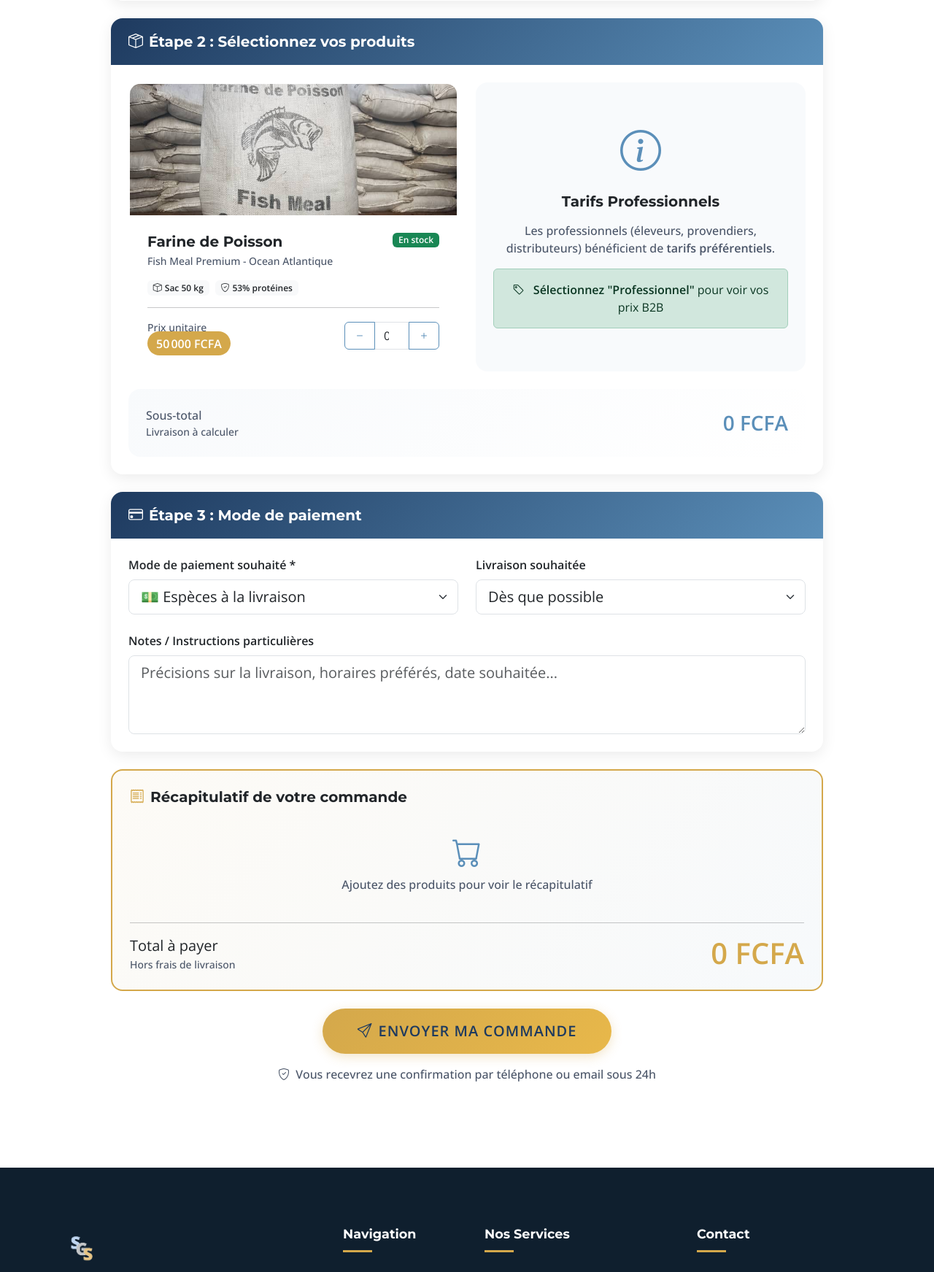
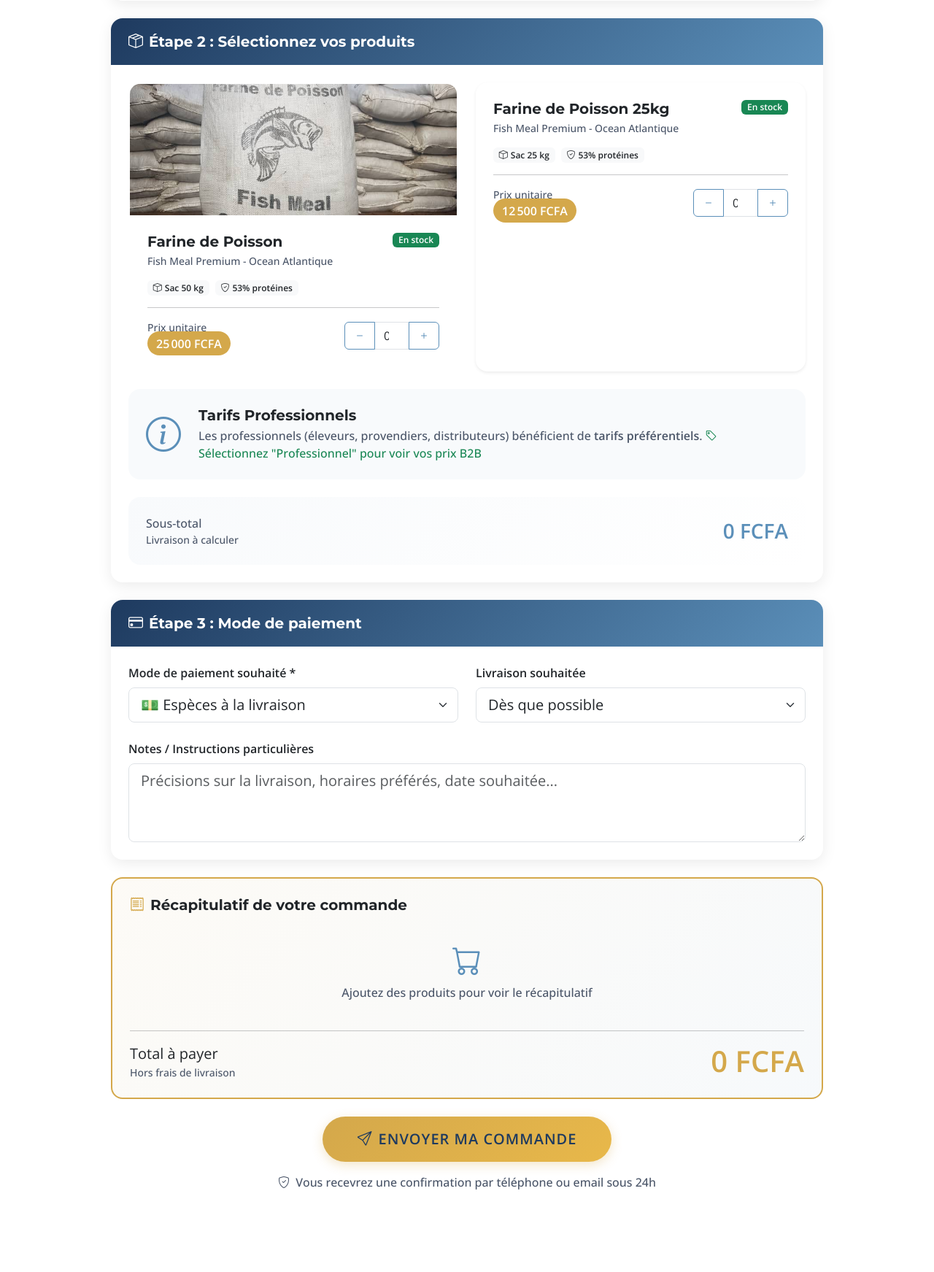
Before and after one commit to zrobla/serviac-waas, a Django app: template website/templates/website/order_form.html in a window 1280 px wide. Shown: the part 1085-2828 px from the top of the page at 73% size. Run offline with Django 5.2, Linux system fonts and the light colour scheme; the template is opened without the code that fills it, so the values that code supplies are empty.

Commit message:
feat: Add 25kg product and update prices
Website:
- 50kg: B2B 22,500 / B2C 25,000 FCFA
- 25kg: B2B 11,250 / B2C 12,500 FCFA (new)
- Both products shown side by side on order form

CRM Database:
- FP-50 price updated to 22,500 B2B
- FP-25 product created with correct pricing

Co-authored-by: Copilot <223556219+Copilot@users.noreply.github.com>

```diff
--- a/website/templates/website/order_form.html
+++ b/website/templates/website/order_form.html
@@ -247,11 +247,11 @@
                                     <div class="d-flex justify-content-between align-items-center">
                                         <div>
                                             <small class="text-muted d-block">Prix unitaire</small>
-                                            <span class="price-badge price-display" data-b2b="45000" data-b2c="50000">50 000 FCFA</span>
+                                            <span class="price-badge price-display" data-b2b="22500" data-b2c="25000">25 000 FCFA</span>
                                         </div>
                                         <div class="input-group quantity-control">
                                             <button type="button" class="btn btn-outline-primary qty-minus"><i class="bi bi-dash"></i></button>
-                                            <input type="number" name="qty_1" class="form-control text-center qty-input" value="0" min="0">
+                                            <input type="number" name="qty_50kg" class="form-control text-center qty-input" value="0" min="0">
                                             <button type="button" class="btn btn-outline-primary qty-plus"><i class="bi bi-plus"></i></button>
                                         </div>
                                     </div>
@@ -259,21 +259,58 @@
                             </div>
                         </div>
 
-                        <!-- Info: Prix différenciés -->
+                        <!-- Produit: Sac 25kg -->
                         <div class="col-lg-6">
-                            <div class="card h-100 border-0 rounded-4" style="background: var(--serviac-light);">
-                                <div class="card-body d-flex flex-column justify-content-center p-4">
-                                    <div class="text-center mb-4">
-                                        <i class="bi bi-info-circle display-4" style="color: var(--serviac-blue);"></i>
+                            <div class="card product-card h-100 border-0 shadow-sm rounded-4">
+                                <div class="card-body p-4">
+                                    <div class="d-flex align-items-start justify-content-between mb-3">
+                                        <div>
+                                            <h5 class="mb-1">Farine de Poisson 25kg</h5>
+                                            <p class="text-muted small mb-0">Fish Meal Premium - Ocean Atlantique</p>
+                                        </div>
+                                        <span class="badge bg-success">En stock</span>
                                     </div>
-                                    <h5 class="text-center mb-3">Tarifs Professionnels</h5>
-                                    <p class="text-muted text-center">
-                                        Les professionnels (éleveurs, provendiers, distributeurs) bénéficient de
-                                        <strong>tarifs préférentiels</strong>.
-                                    </p>
-                                    <div class="alert alert-success mb-0 text-center">
-                                        <i class="bi bi-tag me-2"></i>
-                                        <strong>Sélectionnez "Professionnel"</strong> pour voir vos prix B2B
+
+                                    <div class="d-flex flex-wrap gap-2 my-3">
+                                        <span class="badge bg-light text-dark"><i class="bi bi-box me-1"></i>Sac 25 kg</span>
+                                        <span class="badge bg-light text-dark"><i class="bi bi-shield-check me-1"></i>53% protéines</span>
+                                    </div>
+
+                                    <hr>
+
+                                    <div class="d-flex justify-content-between align-items-center">
+                                        <div>
+                                            <small class="text-muted d-block">Prix unitaire</small>
+                                            <span class="price-badge price-display" data-b2b="11250" data-b2c="12500">12 500 FCFA</span>
+                                        </div>
+                                        <div class="input-group quantity-control">
+                                            <button type="button" class="btn btn-outline-primary qty-minus"><i class="bi bi-dash"></i></button>
+                                            <input type="number" name="qty_25kg" class="form-control text-center qty-input" value="0" min="0">
+                                            <button type="button" class="btn btn-outline-primary qty-plus"><i class="bi bi-plus"></i></button>
+                                        </div>
+                                    </div>
+                                </div>
+                            </div>
+                        </div>
+                    </div>
+
+                    <!-- Info: Prix différenciés -->
+                    <div class="row mt-4">
+                        <div class="col-12">
+                            <div class="card border-0 rounded-4" style="background: var(--serviac-light);">
+                                <div class="card-body p-4">
+                                    <div class="row align-items-center">
+                                        <div class="col-auto">
+                                            <i class="bi bi-info-circle display-5" style="color: var(--serviac-blue);"></i>
+                                        </div>
+                                        <div class="col">
+                                            <h5 class="mb-1">Tarifs Professionnels</h5>
+                                            <p class="text-muted mb-0">
+                                                Les professionnels (éleveurs, provendiers, distributeurs) bénéficient de
+                                                <strong>tarifs préférentiels</strong>.
+                                                <span class="text-success"><i class="bi bi-tag me-1"></i>Sélectionnez "Professionnel" pour voir vos prix B2B</span>
+                                            </p>
+                                        </div>
                                     </div>
                                 </div>
                             </div>
```
